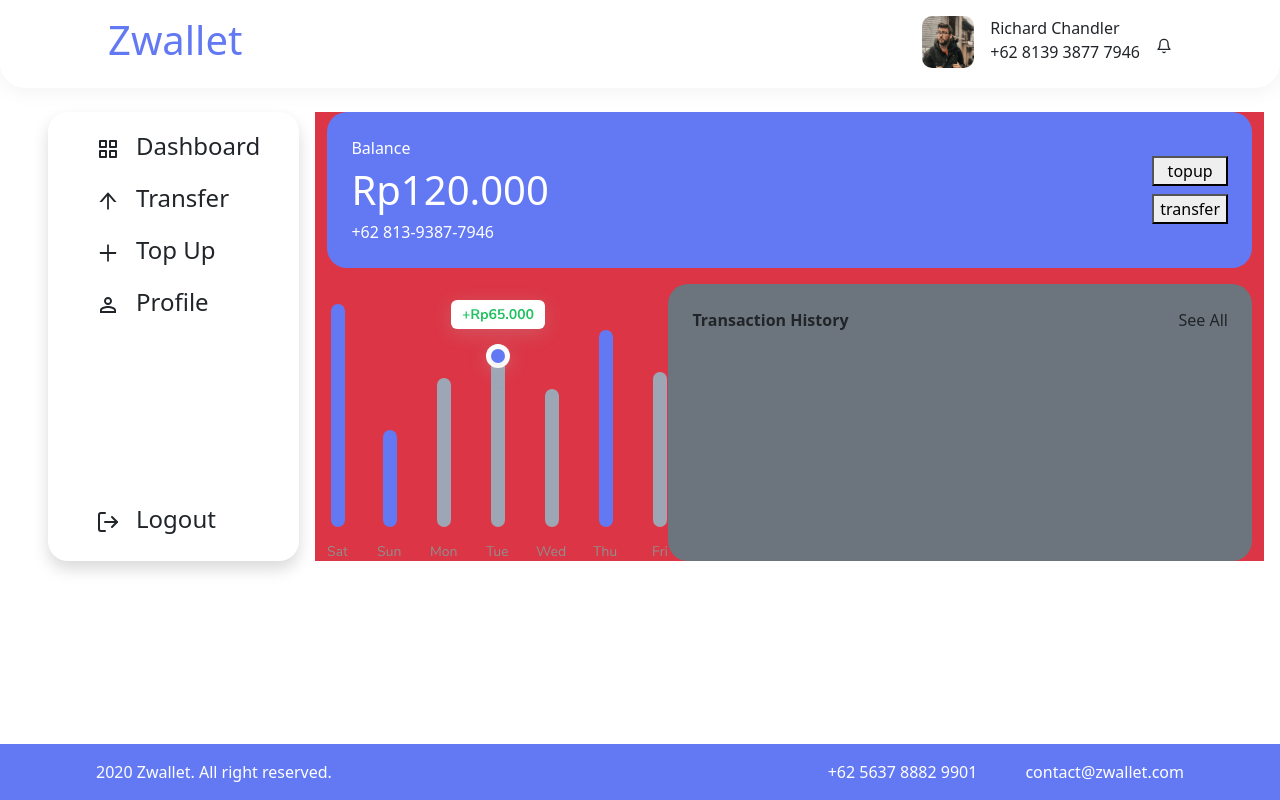
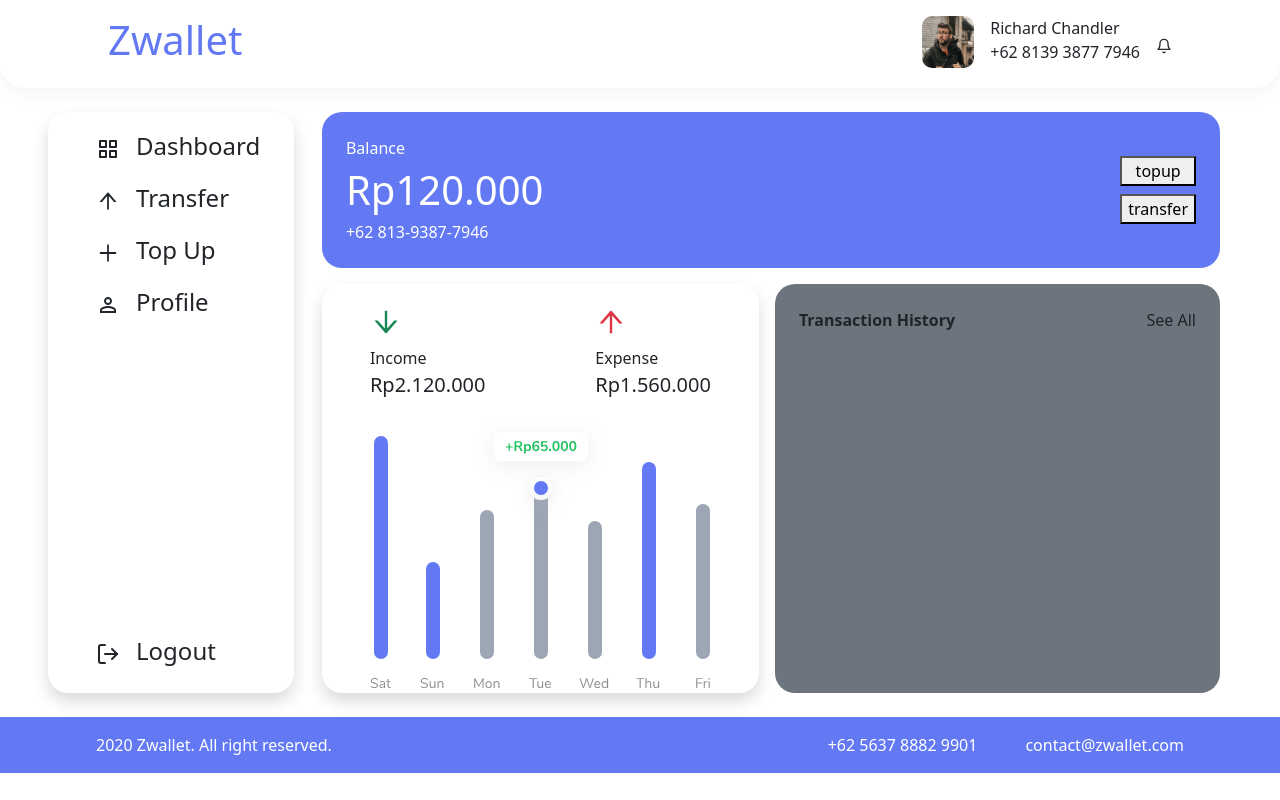
Before and after one commit to tyassusanto/zwallet-react, a React (Create React App) app: page / in a window 1280 px wide. Built offline with nearby package versions, Linux system fonts and the light colour scheme.

Commit message:
update footer and grafik

```diff
--- a/src/components/Footer/footer.module.css
+++ b/src/components/Footer/footer.module.css
@@ -1,5 +1,5 @@
 .footer{
     bottom: 0;
-    position: absolute;
+    position: relative;
     width: 100%;
 }
--- a/src/components/Header/Header.js
+++ b/src/components/Header/Header.js
@@ -6,7 +6,7 @@ import '../../style.css'
 
 const Header = () => {
     return (
-        <div className={`container-fluid ${style.headerstyle}`}>
+        <div className={`container-fluid bg-white ${style.headerstyle}`}>
             <div className='d-flex justify-content-between mx-5 px-5 py-3'>
                 <h1 className='mytextblue'>Zwallet</h1>
                 <div className="right-header d-flex">
--- a/src/components/HomeContent/HomeContent.js
+++ b/src/components/HomeContent/HomeContent.js
@@ -1,11 +1,12 @@
 import React from 'react'
 import '../../style.css'
 import grafik from '../../img/graphic.svg'
+import { AiOutlineArrowDown, AiOutlineArrowUp} from 'react-icons/ai'
 // import Button from '../base/Button/Button'
 
 const HomeContent = () => {
     return (
-        <div className='d-flex flex-column container bg-danger w-100 mx-3 '>
+        <div className='d-flex flex-column container w-100 ms-3 me-5  '>
             <div className="balance-info w-100 mybgblue borad d-flex justify-content-between">
                 <div className="left-info text-white m-4">
                     <div className="title">Balance</div>
@@ -18,7 +19,21 @@ const HomeContent = () => {
                 </div>
             </div>
             <div className="grafik-info d-flex mt-3">
-                <div className="grafik"><img src={grafik} alt="" /></div>
+                <div className="borad shadow grafik bg-white pt-3 px-5 me-3">
+                    <div className="grafik-balance d-flex justify-content-between mb-3">
+                        <div className="income">
+                            <div className="icon text-success"><h2><AiOutlineArrowDown/></h2></div>
+                            <div className="title">Income</div>
+                            <div className="income-balance fs-5">Rp2.120.000</div>
+                        </div>
+                        <div className="exoense">
+                            <div className="icon text-danger"><h2><AiOutlineArrowUp/></h2></div>
+                            <div className="title">Expense</div>
+                            <div className="income-balance fs-5">Rp1.560.000</div>
+                        </div>
+                    </div>
+                    <div className="grafik-img"><img src={grafik} alt="" /></div>
+                </div>
                 <div className="history bg-secondary w-100 borad">
                     <div className="title-history d-flex justify-content-between p-4">
                         <div className="title fw-bold">Transaction History</div>
```
